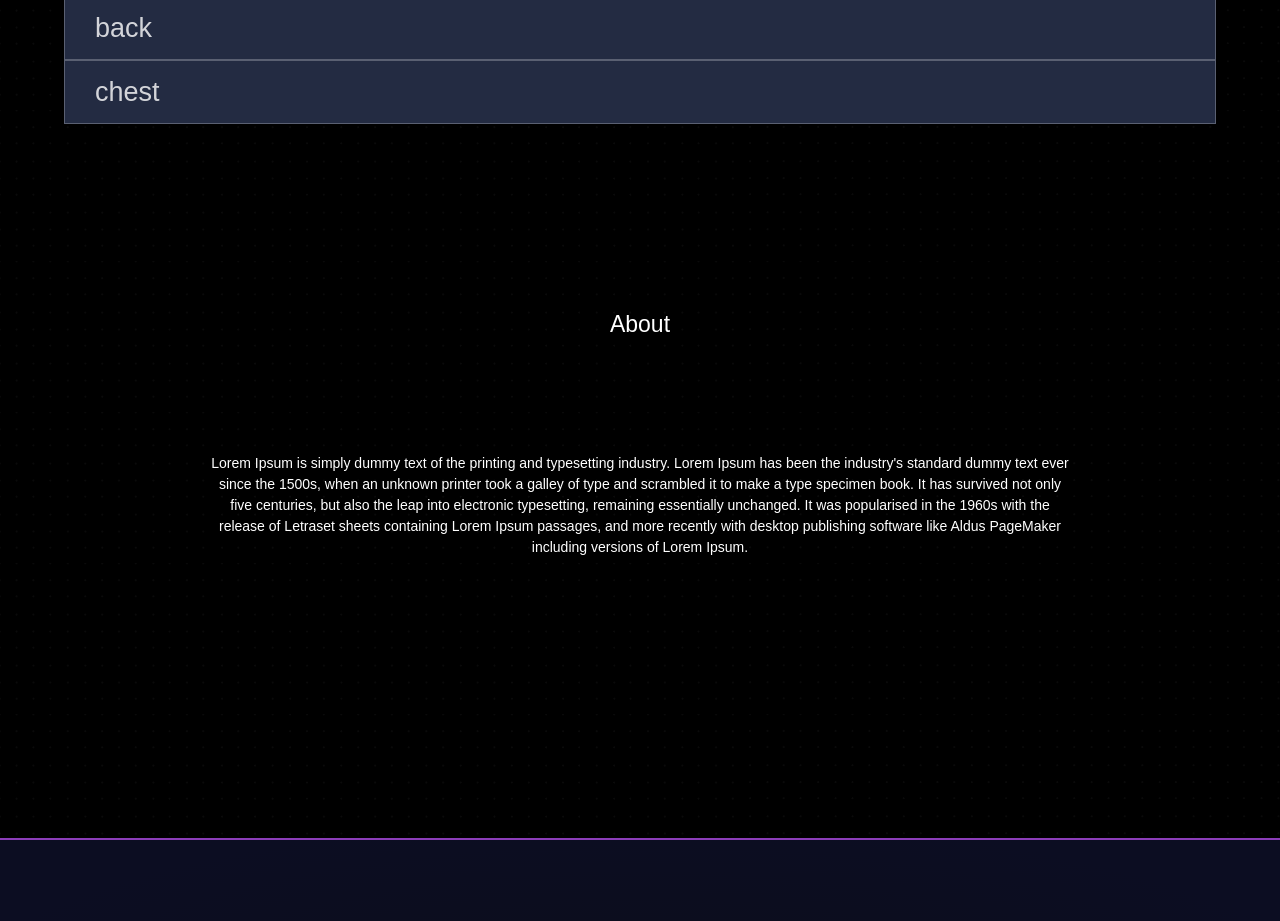
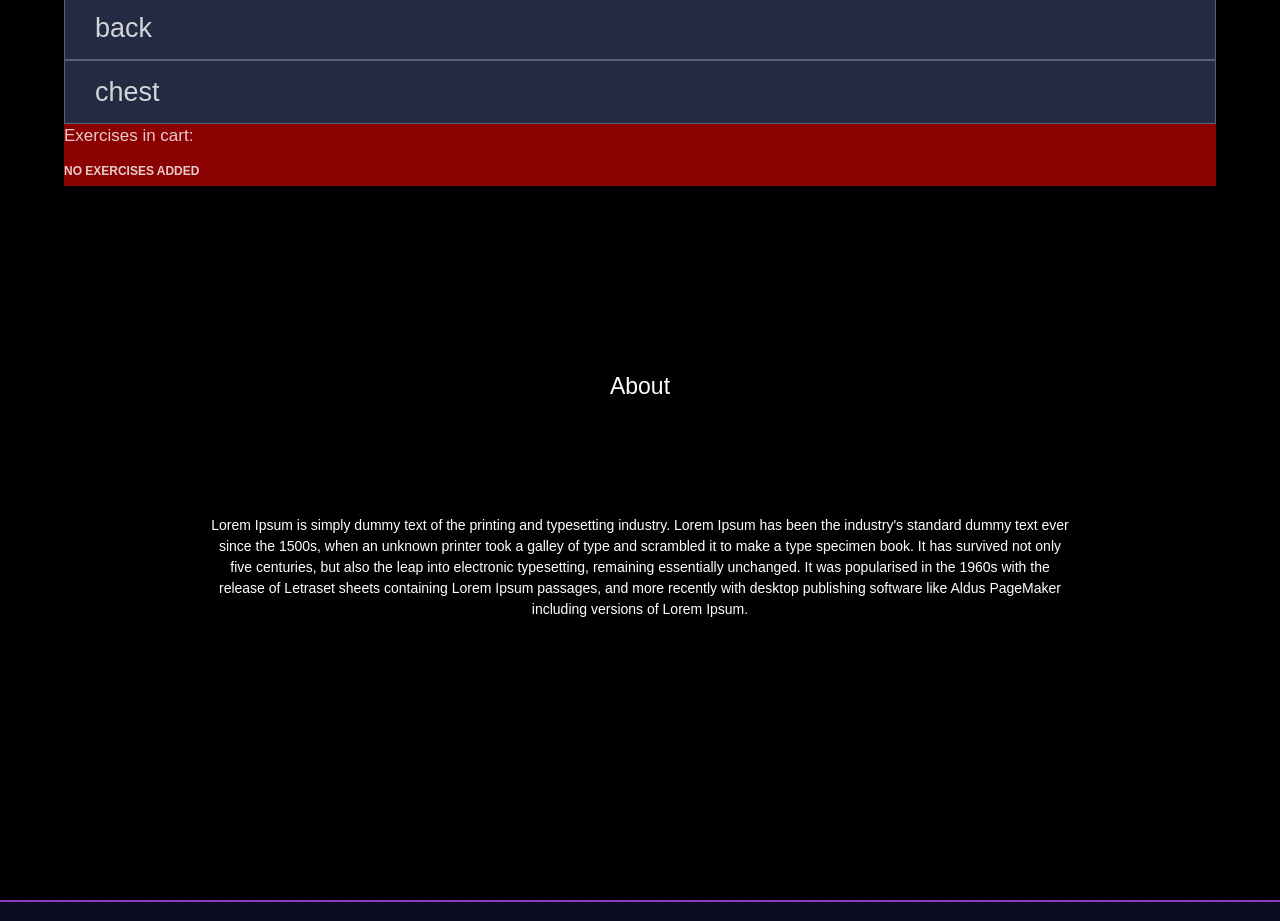
Before and after one commit to JonasVerbickas/GYMTABLER, a React (Create React App) app in the folder frontend/: page / in a window 1280 px wide. Shown: the part 1400-2321 px from the top of the page. Built offline with nearby package versions, Linux system fonts and the light colour scheme.

Commit message:
Barebones exercise shopping cart

```diff
--- a/frontend/src/assets/css/addButton.css
+++ b/frontend/src/assets/css/addButton.css
@@ -1,4 +1,4 @@
-.add-btn{
+.cart-btn{
     display:inline-block;
     padding:0.3em 1.2em;
     margin:0.3em 0.3em;
@@ -7,12 +7,23 @@
     text-decoration:none;
     font-weight:300;
     color:#FFFFFF;
-    background-color:#4eb5f1;
     text-align:center;
     transition: all 0.2s;
     border: 0;
 }
 
-.add-btn:hover{
+.btn-add{
+    background-color:#4eb5f1;
+}
+
+.btn-add:hover{
     background-color:#4095c6;
 }
+
+.btn-remove{
+    background-color:#f14e4e;
+}
+
+.btn-remove:hover{
+    background-color:#bb3b3b;
+}
--- /dev/null
+++ b/frontend/src/assets/css/exerciseCart.css
@@ -0,0 +1,3 @@
+#exercise-cart{
+    background-color: darkred;
+}
--- a/frontend/src/assets/css/exerciseTile.css
+++ b/frontend/src/assets/css/exerciseTile.css
@@ -83,6 +83,6 @@
   color: #2e2e2e;
 }
 
-.small-exercise-tile > .add-btn{
+.small-exercise-tile > .cart-btn{
   margin-left: auto;
 }
--- a/frontend/src/components/exerciseTiles/AllSortedExercises.js
+++ b/frontend/src/components/exerciseTiles/AllSortedExercises.js
@@ -1,5 +1,6 @@
 import TableForASpecificBodypart from './TableWithHeader.js';
 import ExerciseTileFilters from './ExerciseTableFilters.js';
+import ExerciseCart from './exerciseCart.js'
 import "../../assets/css/allSortedExercises.css";
 import PropTypes from 'prop-types';
 import React from 'react';
@@ -33,10 +34,12 @@ class AllSortedExercises extends React.Component {
             listOfExercises: props.listOfExercises,
             sorted_exercises: sorted_exercises,
             possible_equipment: possible_equipment,
-            filter: {text: "", equipment: []}
+            filter: {text: "", equipment: []},
+            cart: []
         };
         this.searchFilterChange =  this.searchFilterChange.bind(this);
         this.equipmentCheckboxChange = this.equipmentCheckboxChange.bind(this);
+        this.addExerciseToCart = this.addExerciseToCart.bind(this);
         console.log(sorted_exercises);
     }
 
@@ -60,13 +63,28 @@ class AllSortedExercises extends React.Component {
         this.setState({filter: new_filter});
     }
 
+    addExerciseToCart(e){
+        let new_cart = this.state.cart;
+        let index = this.state.cart.indexOf(e);
+        if (index > -1)
+        {
+            new_cart.splice(index, 1);
+        }
+        else
+        {
+            new_cart.push(e);
+        }
+        this.setState({cart: new_cart});
+    }
+
     render(){
         if(this.state)
             return (<div id="exercise-tables-and-filters">
                 <ExerciseTileFilters searchChange={this.searchFilterChange} equipmentChange={this.equipmentCheckboxChange} possible_equipment={this.state.possible_equipment}/>
                 <div id="all-exercise-tables-with-headers">
-                    {Object.keys(this.state.sorted_exercises).map((bodypart) => (<TableForASpecificBodypart key={bodypart} bodypart={bodypart} listOfExercises={this.state.sorted_exercises[bodypart]} filter={this.state.filter}/>))}
+                    {Object.keys(this.state.sorted_exercises).map((bodypart) => (<TableForASpecificBodypart key={bodypart} bodypart={bodypart} listOfExercises={this.state.sorted_exercises[bodypart]} filter={this.state.filter} addToCart={this.addExerciseToCart}/>))}
                 </div>
+                <ExerciseCart cart={this.state.cart}/>
             </div>)
     }
 }
--- a/frontend/src/components/exerciseTiles/ExerciseTile.js
+++ b/frontend/src/components/exerciseTiles/ExerciseTile.js
@@ -45,6 +45,7 @@ class ExerciseTile extends React.Component {
         super(props);
         this.state = {
             exercise: fillInBlanksInExercise(props.exercise),
+            addToCart: props.addToCart,
             expanded: false
         }
         this.handleClick = this.handleClick.bind(this);
@@ -57,7 +58,7 @@ class ExerciseTile extends React.Component {
 
     render() {
         if (!this.state.expanded) {
-            return (<SmallExerciseTile handleClick={this.handleClick} exercise={this.state.exercise}/>);
+            return (<SmallExerciseTile handleClick={this.handleClick} exercise={this.state.exercise} addToCart={this.state.addToCart}/>);
         }
         else {
             return (<ExpandedExerciseTile handleClick={this.handleClick} exercise={this.state.exercise} />);
--- a/frontend/src/components/exerciseTiles/ExerciseTileTable.js
+++ b/frontend/src/components/exerciseTiles/ExerciseTileTable.js
@@ -13,11 +13,12 @@ export default function ExerciseTileTable(props) {
     let breakpoints = Object.fromEntries([...Array(MAX_NUM_OF_COLUMNS).keys()].map(item => [item * MAX_SIZE_OF_EACH_COL, item]))
     return (<ResponsiveMasonry columnsCountBreakPoints={breakpoints}>
         <Masonry className="exercise-tile-table">
-        {filtered_exercises.map((exercise) => (<ExerciseTile key={exercise.name} exercise={exercise}/>))}
+        {filtered_exercises.map((exercise) => (<ExerciseTile key={exercise.name} exercise={exercise} addToCart={props.addToCart}/>))}
     </Masonry></ResponsiveMasonry>)
 }
 
 ExerciseTileTable.propTypes = {
     listOfExercises: PropTypes.array.isRequired,
-    filter: PropTypes.object
+    filter: PropTypes.object.isRequired,
+    addToCart: PropTypes.func.isRequired
 }
--- a/frontend/src/components/exerciseTiles/SmallExerciseTile.js
+++ b/frontend/src/components/exerciseTiles/SmallExerciseTile.js
@@ -6,7 +6,7 @@ export default function SmallExerciseTile(props) {
             <div className="exercise-tile small-exercise-tile" onClick={() => props.handleClick()}>
                 <img src={props.exercise.img} alt={props.exercise.name + " image"}/>
                 <h4 className="exercise-title">{props.exercise.name}</h4>
-                <AddButton/>
+                <AddButton addToCart={props.addToCart} exercise={props.exercise}/>
             </div>
         </div>
     );
--- a/frontend/src/components/exerciseTiles/TableWithHeader.js
+++ b/frontend/src/components/exerciseTiles/TableWithHeader.js
@@ -12,6 +12,7 @@ class TableWithHeader extends React.Component {
             bodypart: props.bodypart,
             listOfExercises: props.listOfExercises,
             filter: props.filter,
+            addToCart: props.addToCart,
             expaded: false
         }
     }
@@ -27,7 +28,7 @@ class TableWithHeader extends React.Component {
                 {show =>
                     show && (props2 => (
                         <animated.div style={props2}>
-                            <ExerciseTileTable listOfExercises={this.state.listOfExercises} filter={this.state.filter} />
+                            <ExerciseTileTable listOfExercises={this.state.listOfExercises} filter={this.state.filter} addToCart={this.state.addToCart} />
                         </animated.div>
                     ))}
             </Transition>
@@ -44,6 +45,7 @@ TableWithHeader.propTypes = {
     bodypart: PropTypes.string.isRequired,
     listOfExercises: PropTypes.array.isRequired,
     filter: PropTypes.object.isRequired,
+    addToCart: PropTypes.func.isRequired
 }
 
 export default TableWithHeader;
--- a/frontend/src/components/exerciseTiles/addButton.js
+++ b/frontend/src/components/exerciseTiles/addButton.js
@@ -1,7 +1,23 @@
+import React from 'react';
 import "../../assets/css/addButton.css"
 
-export default function AddButton(props) {
-    return (<button onClick={(e) => (e.stopPropagation())} className="add-btn">
-        Add
-        </button>)
+export default class AddButton extends React.Component {
+    constructor(props)
+    {
+        super(props);
+        this.state = {
+            addToCart: props.addToCart,
+            exercise: props.exercise,
+            remove: false
+        }
+    }
+
+    render(){
+        return (<button className={!this.state.remove ? "cart-btn btn-add" : "cart-btn btn-remove"} onClick={(e) => {
+            e.stopPropagation();
+            this.state.addToCart(this.state.exercise);
+            this.setState({remove: !this.state.remove});
+        }}>{!this.state.remove ? 'Add' : 'Remove'}</button>)
+    }
+
 }
--- /dev/null
+++ b/frontend/src/components/exerciseTiles/exerciseCart.js
@@ -0,0 +1,8 @@
+import "../../assets/css/exerciseCart.css";
+
+export default function ExerciseCart(props) {
+    return (<div id="exercise-cart">
+        <h4>Exercises in cart:</h4>
+        {props.cart.length > 0 ? <ul>{props.cart.map((exercise_in_cart) => (<li>{exercise_in_cart.name}</li>))}</ul> : <h6>No exercises added</h6>}
+    </div>);
+}
```
